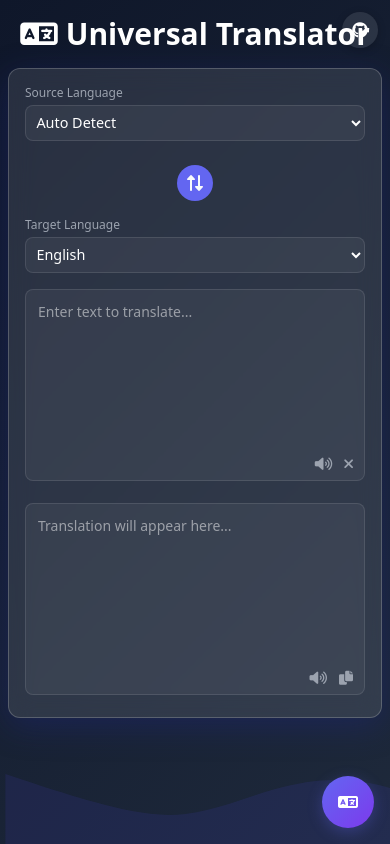
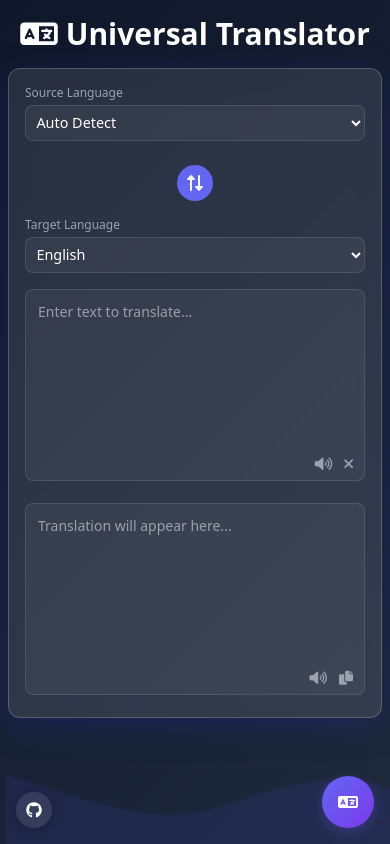
Before and after one commit to ShivanshGhelani/Myra-Translator, a FastAPI app: page / in a window 390 px wide. Run offline with FastAPI, Linux system fonts and the light colour scheme; parts of the project's set-up code (start-up, migrations or seed data) failed here and were passed over.

Commit message:
Adjust GitHub button positioning for mobile and update header text size for better visibility

```diff
--- a/templates/translate.html
+++ b/templates/translate.html
@@ -292,8 +292,7 @@
             opacity: 1;
             pointer-events: auto;
         }
-
-        .github-button {
+          .github-button {
             position: fixed;
             top: 1rem;
             right: 1rem;
@@ -315,6 +314,22 @@
             background: rgba(255, 255, 255, 0.2);
             transform: translateY(-2px);
             box-shadow: 0 4px 12px rgba(0, 0, 0, 0.3);
+        }
+          /* Mobile adjustments for GitHub button */
+        @media (max-width: 640px) {
+            .github-button {
+                top: auto;
+                bottom: 1rem;
+                left: 1rem;
+                right: auto;
+                z-index: 20; /* Ensure it's above other elements */
+            }
+
+            /* Ensure translate button doesn't overlap with GitHub button on mobile */
+            .floating-button {
+                right: 1rem;
+                bottom: 1rem;
+            }
         }
 
         .loading-spinner {
@@ -409,12 +424,10 @@
                 width: 52px;
                 height: 52px;
             }
-
-            .github-button {
-                top: 0.75rem;
-                right: 0.75rem;
+              .github-button {
                 width: 36px;
                 height: 36px;
+                /* Position is set in the specific media query for mobile */
             }
 
             /* Improve spacing on mobile */
@@ -513,7 +526,7 @@
 
     <div class="container mx-auto px-2 sm:px-4 py-4 sm:py-8 relative z-10">
         <div class="max-w-5xl mx-auto">
-            <h1 class="text-3xl md:text-4xl font-bold text-center mb-4 md:mb-8 text-white bg-clip-text bg-gradient-to-r from-violet-400 to-indigo-400">
+            <h1 class="text-3xl md:text-2xl font-bold text-center mb-4 md:mb-8 text-white bg-clip-text bg-gradient-to-r from-violet-400 to-indigo-400">
                 <i class="fas fa-language mr-2"></i>Universal Translator
             </h1>
               <div class="glass-card rounded-xl p-6 mb-8">
```
